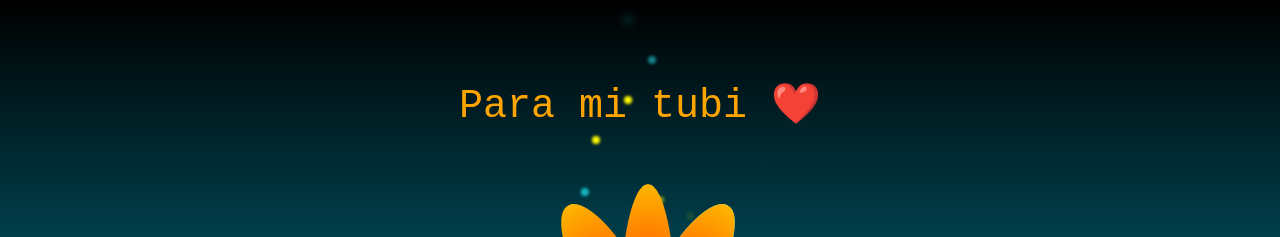
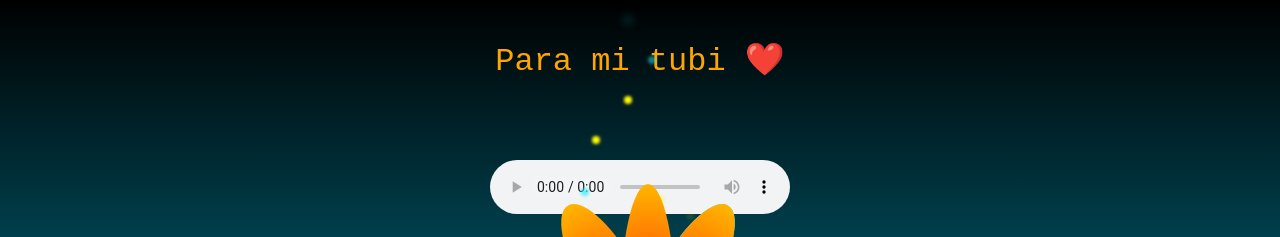
Before and after one commit to MarvoloV/girasol, a plain HTML site: page index.html in a window 1280 px wide. Shown: the top 237 px of the page. Drawn offline with Linux system fonts and the light colour scheme.

Commit message:
update music

```diff
--- a/index.html
+++ b/index.html
@@ -8,7 +8,8 @@
     <link rel="stylesheet" href="./style.css">
 </head>
 <body>
-    <div style="position: absolute; top:10%;font-size: 40px;text-align: center; width: 100%;background-color: transparent;color: orange; font-family:  monospace;">Para  mi tubi ❤️ </div>
+    <div style="position: absolute; top:5%;font-size: 32px;text-align: center; width: 100%;background-color: transparent;color: orange; font-family:  monospace;">Para  mi tubi ❤️ </div>
+    <audio src="/ella_sabia.mp3" controls style="position: absolute;top:20%"></audio>
     <div class="sunflower">
 
         <div class="flower_wrapper">
```
Also changed, not shown: 1 other file.
